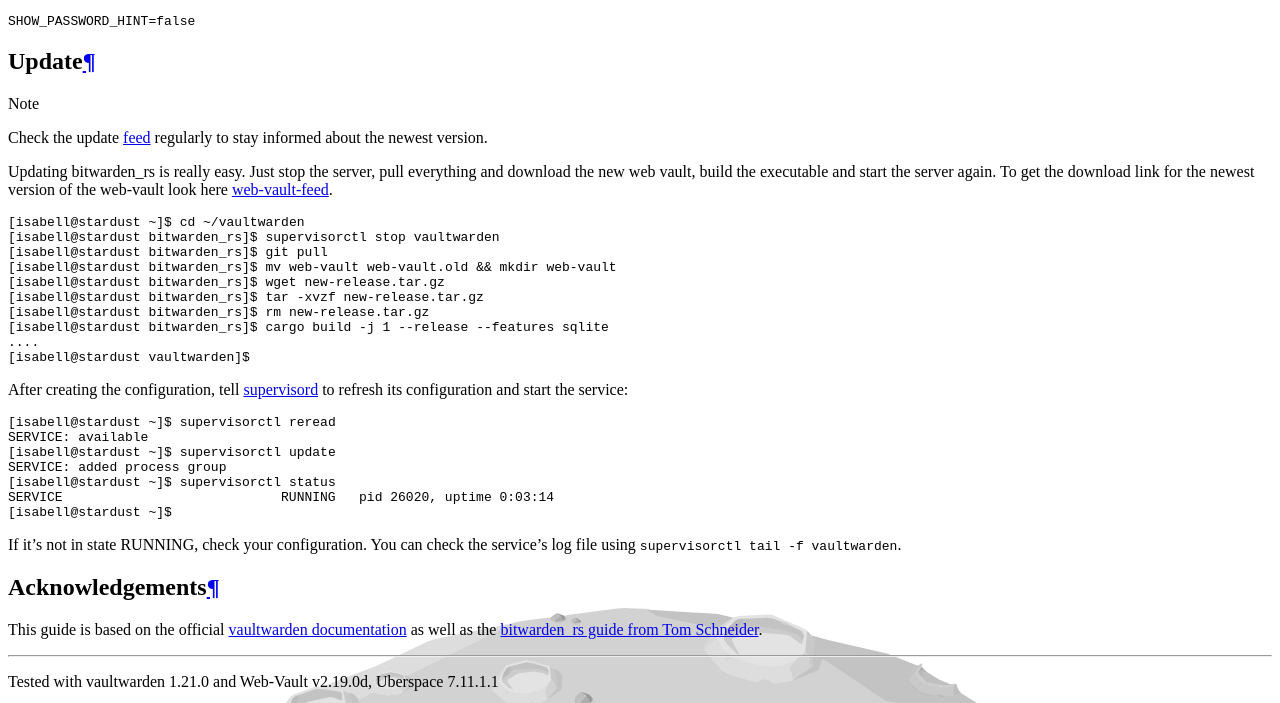
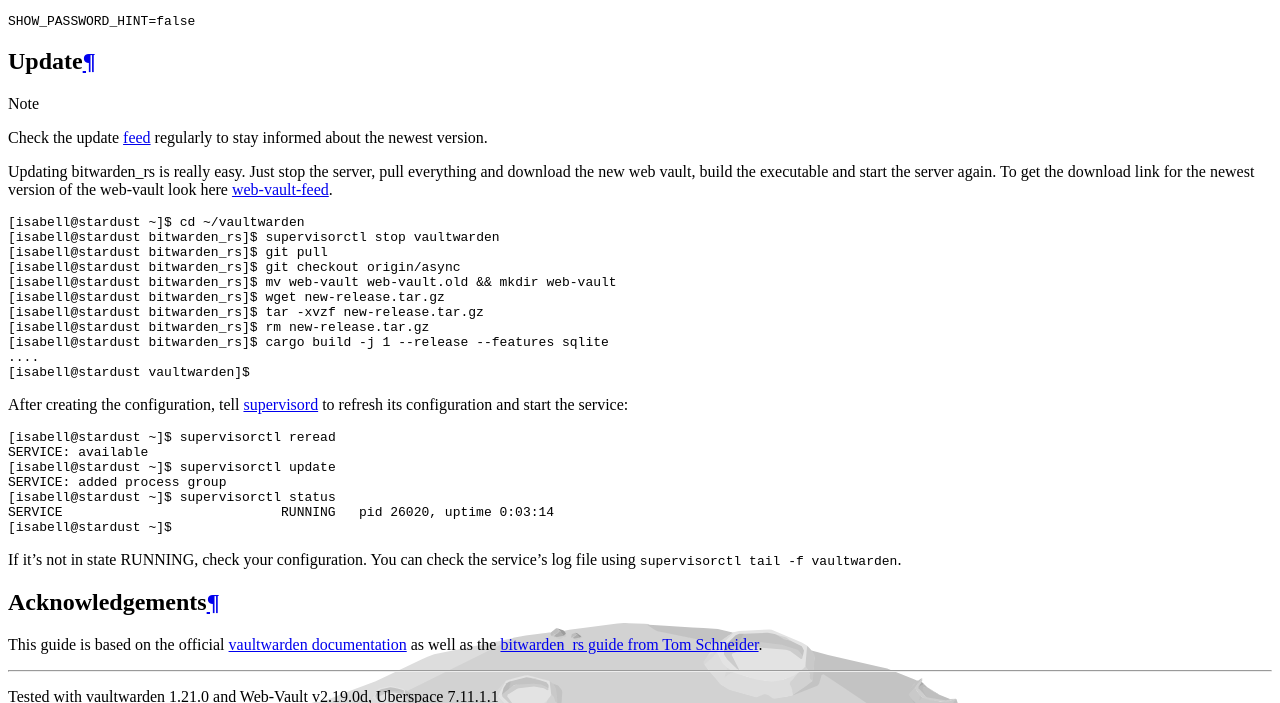
Before and after one commit to Uberspace/lab, a Sphinx documentation site: the page built from source/guide_bitwarden.rst, in a window 1280 px wide and 900 px high, scrolled down 8684 px, cut to the strip 0-703 px from the top of the window. Built offline with Sphinx 7.4.7 and the Read the Docs theme 2.0.0, drawn with Linux system fonts in a browser that asks for light colours; some of the changed lines change nothing that is shown.

Commit message:
[Vaultwarden] Update "Update" Section
The steps in the Update section were incomplete.
- Replace `web-vault-feed` link with https://github.com/dani-garcia/bw_web_builds/releases
- Add `git checkout origin/async` to apply new changes from remote

```diff
--- a/source/guide_bitwarden.rst
+++ b/source/guide_bitwarden.rst
@@ -288,6 +288,7 @@
  [isabell@stardust ~]$ cd ~/vaultwarden
  [isabell@stardust bitwarden_rs]$ supervisorctl stop vaultwarden
  [isabell@stardust bitwarden_rs]$ git pull
+ [isabell@stardust bitwarden_rs]$ git checkout origin/async
  [isabell@stardust bitwarden_rs]$ mv web-vault web-vault.old && mkdir web-vault
  [isabell@stardust bitwarden_rs]$ wget new-release.tar.gz
  [isabell@stardust bitwarden_rs]$ tar -xvzf new-release.tar.gz
@@ -316,7 +317,7 @@
 .. _this page: https://github.com/dani-garcia/bw_web_builds/releases
 .. _vaultwarden documentation: https://github.com/dani-garcia/vaultwarden/wiki/Building-binary
 .. _Vaultwarden: https://github.com/dani-garcia/vaultwarden
-.. _web-vault-feed: https://github.com/dani-garcia/vaultwarden/releases/latest
+.. _web-vault-feed: https://github.com/dani-garcia/bw_web_builds/releases
 
 ----
 
```
